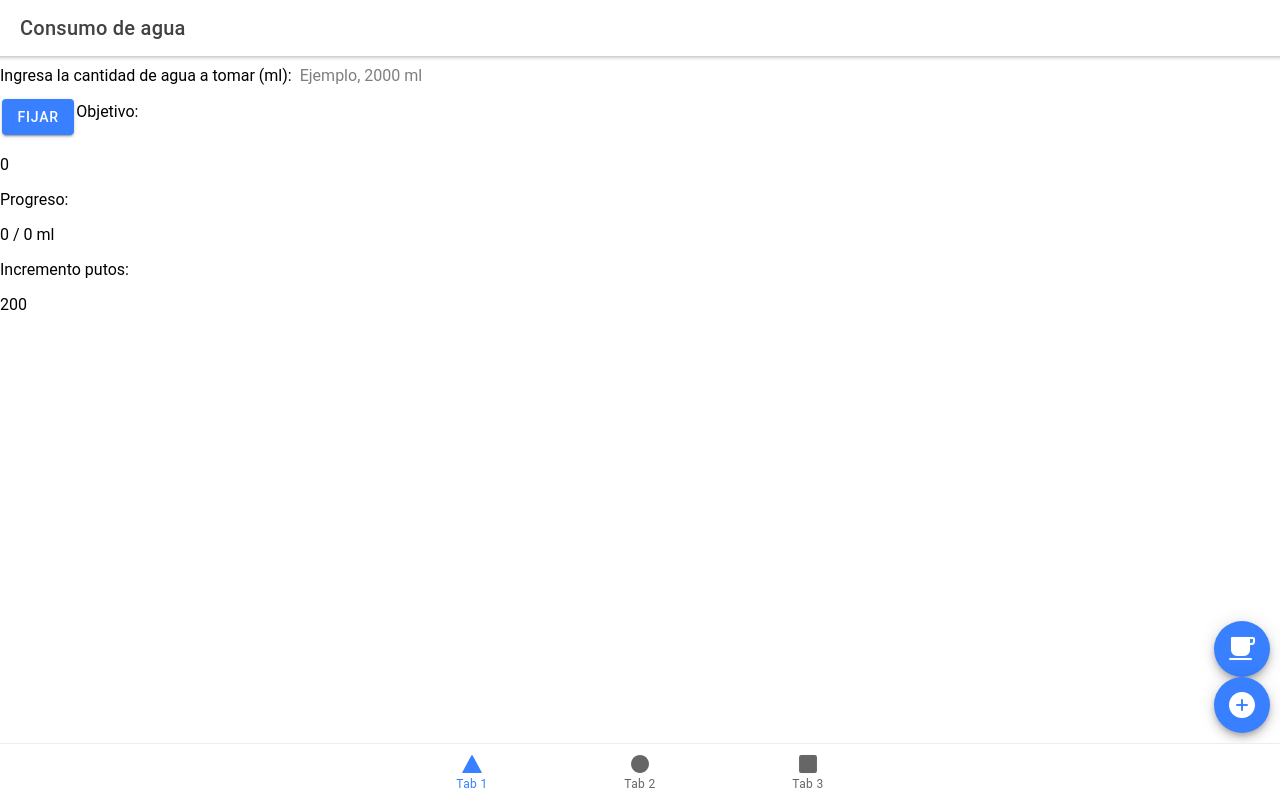
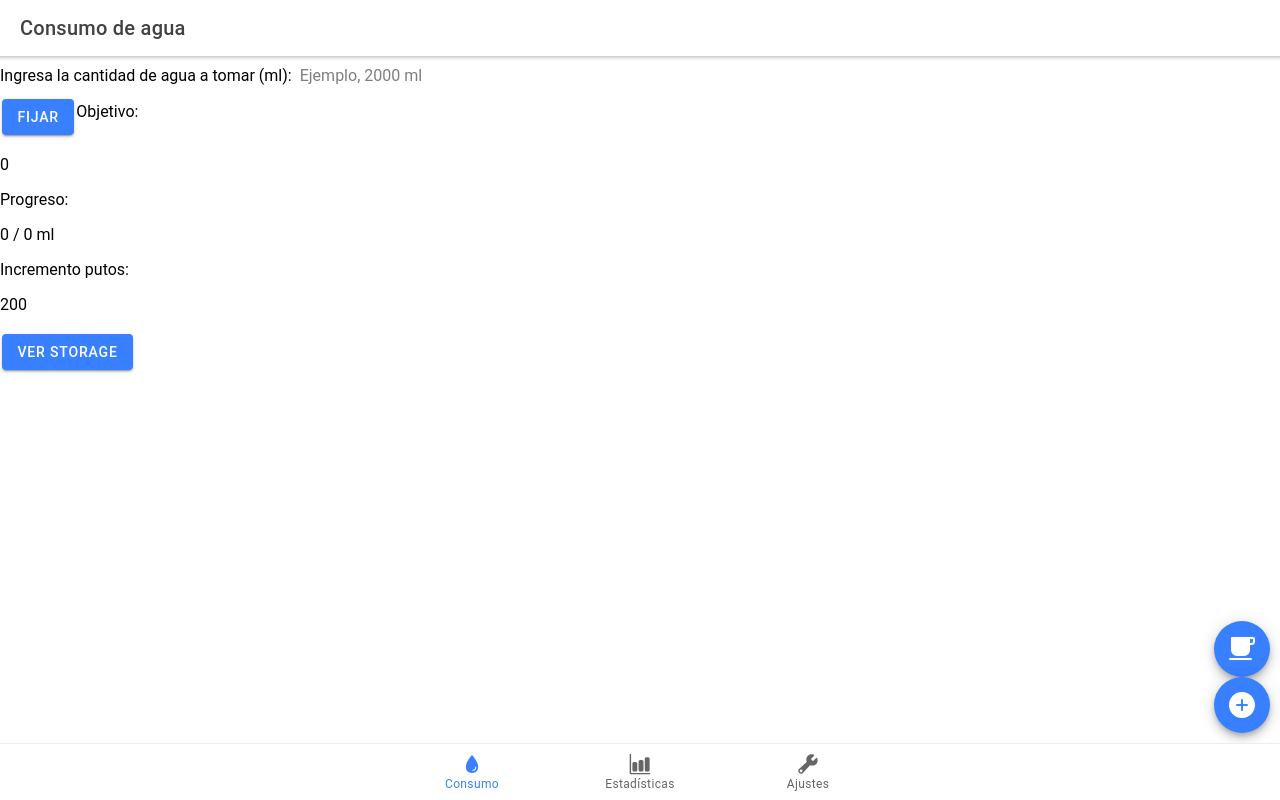
Before and after one commit to dpcgit/akvilo, a React (Create React App) app in the folder myApp/: page /tab1 in a window 1280 px wide. Built offline with nearby package versions, Linux system fonts and the light colour scheme.

Commit message:
changed icons for tabs, added permament storage to tab, and changes made automatically when deploying app to android

```diff
--- a/myApp/capacitor.config.json
+++ b/myApp/capacitor.config.json
@@ -4,5 +4,6 @@
   "bundledWebRuntime": false,
   "npmClient": "npm",
   "webDir": "build",
+  "linuxAndroidStudioPath": "/opt/android-studio/bin/studio.sh",
   "cordova": {}
 }
--- a/myApp/src/App.tsx
+++ b/myApp/src/App.tsx
@@ -10,7 +10,7 @@ import {
   IonTabs
 } from '@ionic/react';
 import { IonReactRouter } from '@ionic/react-router';
-import { ellipse, square, triangle } from 'ionicons/icons';
+import { ellipse, square, triangle, water, barChart, build } from 'ionicons/icons';
 import Tab1 from './pages/Tab1';
 import Tab2 from './pages/Tab2';
 import Tab3 from './pages/Tab3';
@@ -46,16 +46,16 @@ const App: React.FC = () => (
         </IonRouterOutlet>
         <IonTabBar slot="bottom">
           <IonTabButton tab="tab1" href="/tab1">
-            <IonIcon icon={triangle} />
-            <IonLabel>Tab 1</IonLabel>
+            <IonIcon icon={water} />
+            <IonLabel>Consumo</IonLabel>
           </IonTabButton>
           <IonTabButton tab="tab2" href="/tab2">
-            <IonIcon icon={ellipse} />
-            <IonLabel>Tab 2</IonLabel>
+            <IonIcon icon={barChart} />
+            <IonLabel>Estadísticas</IonLabel>
           </IonTabButton>
           <IonTabButton tab="tab3" href="/tab3">
-            <IonIcon icon={square} />
-            <IonLabel>Tab 3</IonLabel>
+            <IonIcon icon={build} />
+            <IonLabel>Ajustes</IonLabel>
           </IonTabButton>
         </IonTabBar>
       </IonTabs>
--- a/myApp/src/pages/Tab1.tsx
+++ b/myApp/src/pages/Tab1.tsx
@@ -3,6 +3,10 @@ import { IonContent, IonHeader, IonPage, IonTitle, IonToolbar, IonInput, IonText
 import {addCircle, cafe} from 'ionicons/icons'
 import ExploreContainer from '../components/ExploreContainer';
 import './Tab1.css';
+import {Plugins} from '@capacitor/core';
+
+const {Storage} = Plugins;
+
 
 // Interface for state
 interface State{
@@ -12,6 +16,22 @@ interface State{
  increment: number;
  popoveropen: boolean;
 };
+
+
+
+async function setTarget(value: string) {
+ await Storage.set(
+  {
+  key: 'target',
+  value: value
+  }
+ );
+};
+
+async function getTarget(){
+ const a = await Storage.get({key:'target'});
+ console.log(a);
+}
 
 class Tab1 extends React.Component<State> {
 // State initialization
@@ -35,7 +55,6 @@ class Tab1 extends React.Component<State> {
   }
 
 // Handler for input change, increment setting
-
  onIncrementChange = (e:any): void=> {
   this.setState({increment: parseInt(e.currentTarget.value)})
  }
@@ -43,6 +62,7 @@ class Tab1 extends React.Component<State> {
 // Handler for set button
   onSubmit = (e:any): void => {
   this.setState({target: this.state.input})
+  setTarget(String(this.state.input));
   }
 
 // Handler for popover
@@ -89,6 +109,10 @@ class Tab1 extends React.Component<State> {
 	Incremento putos:
 	<p>{this.state.increment}</p>
 
+	<IonButton onClick={getTarget}> Ver storage
+
+	</IonButton>
+
 	<IonPopover isOpen={this.state.popoveropen} onDidDismiss={this.showPop}>
 	 <IonInput type="number" value={this.state.increment} onIonChange={this.onIncrementChange}>Incremento (ml):
 	 </IonInput>
```
